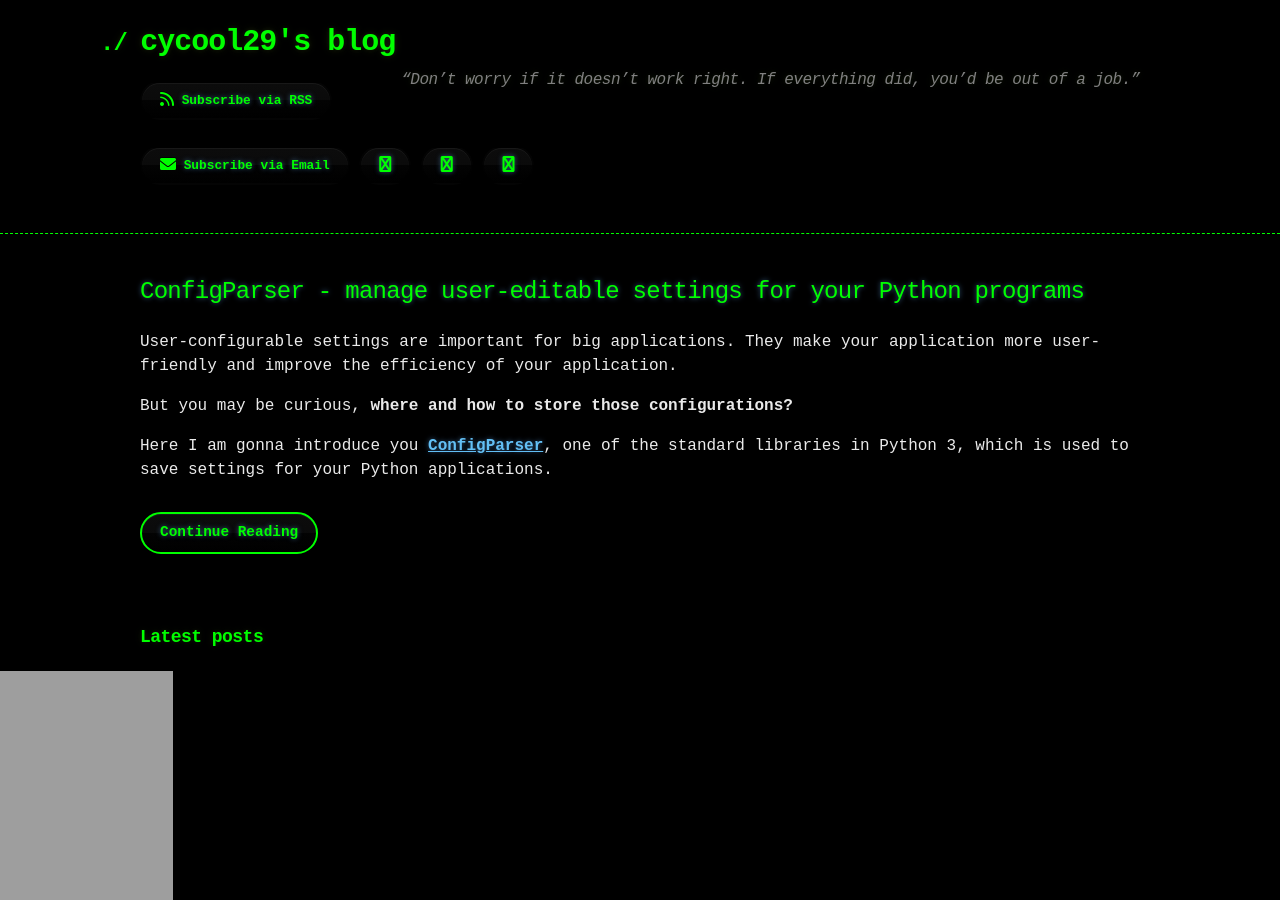
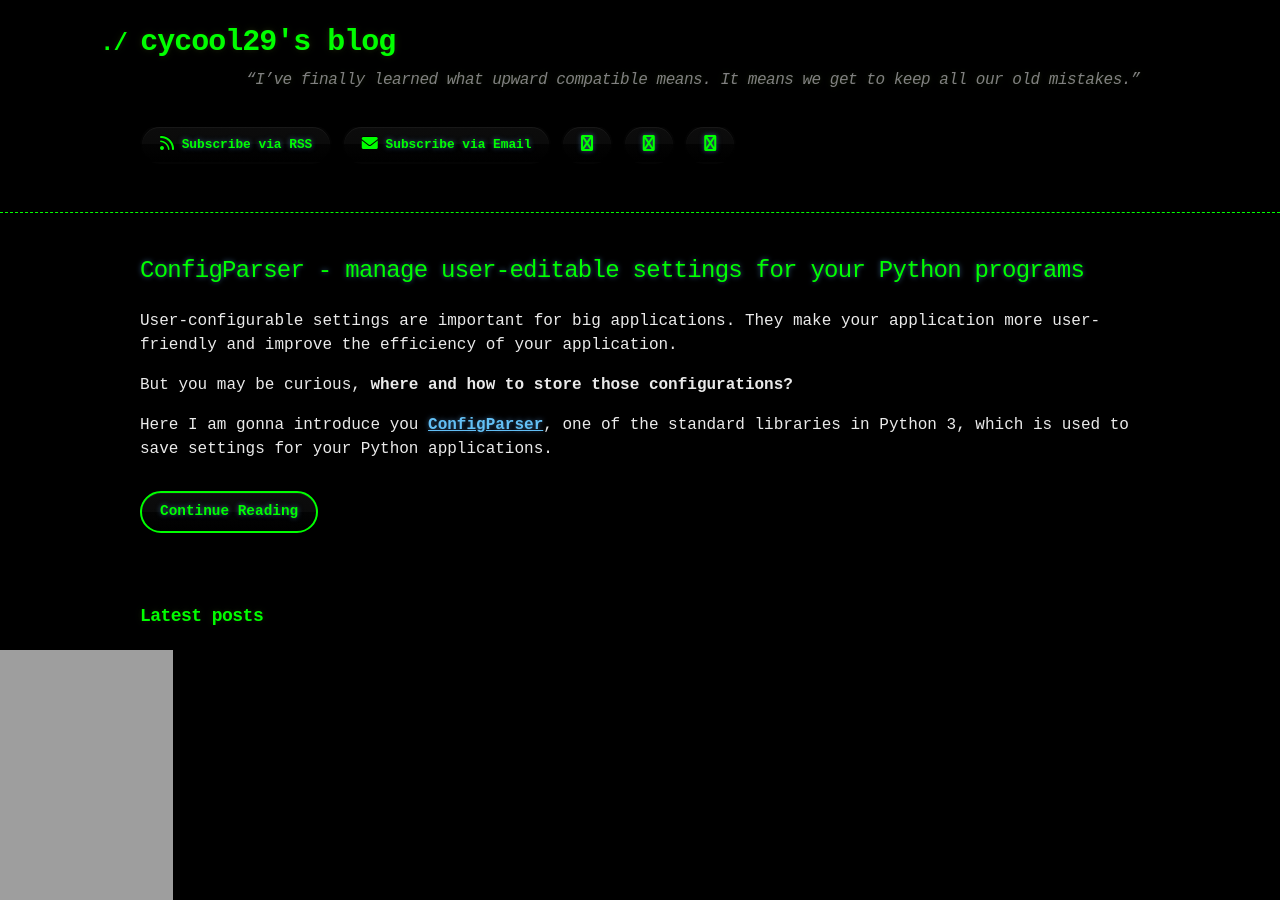
Before and after one commit to cycool29/cycool29.github.io, a Jekyll site: the page built from index.md, in a window 1280 px wide and 900 px high. Built offline with Jekyll 4.4.1, drawn with Linux system fonts in a browser that asks for light colours; a style sheet for code colours, icons or effects is not loaded.

Commit message:
Update quotes

```diff
--- a/_config.yml
+++ b/_config.yml
@@ -1,5 +1,5 @@
 title: cycool29's blog
-description: "“Don’t worry if it doesn’t work right. If everything did, you’d be out of a job.” "
+description: "“I’ve finally learned what upward compatible means. It means we get to keep all our old mistakes.” "
 bio: A high school student. Intermediate in Python, Git, Bash. Learning JavaScript. He/Him. "
 author: cycool29
 url: https://cycool29.github.io
```
